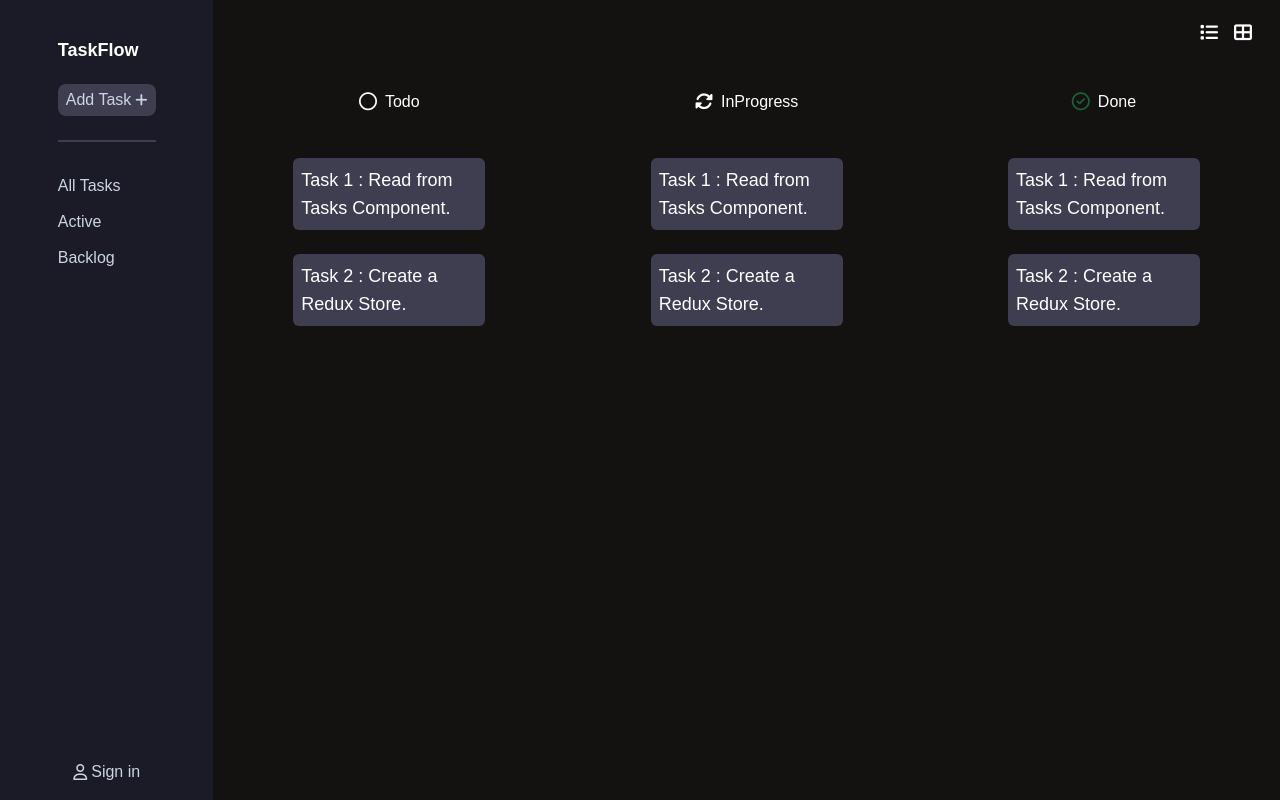
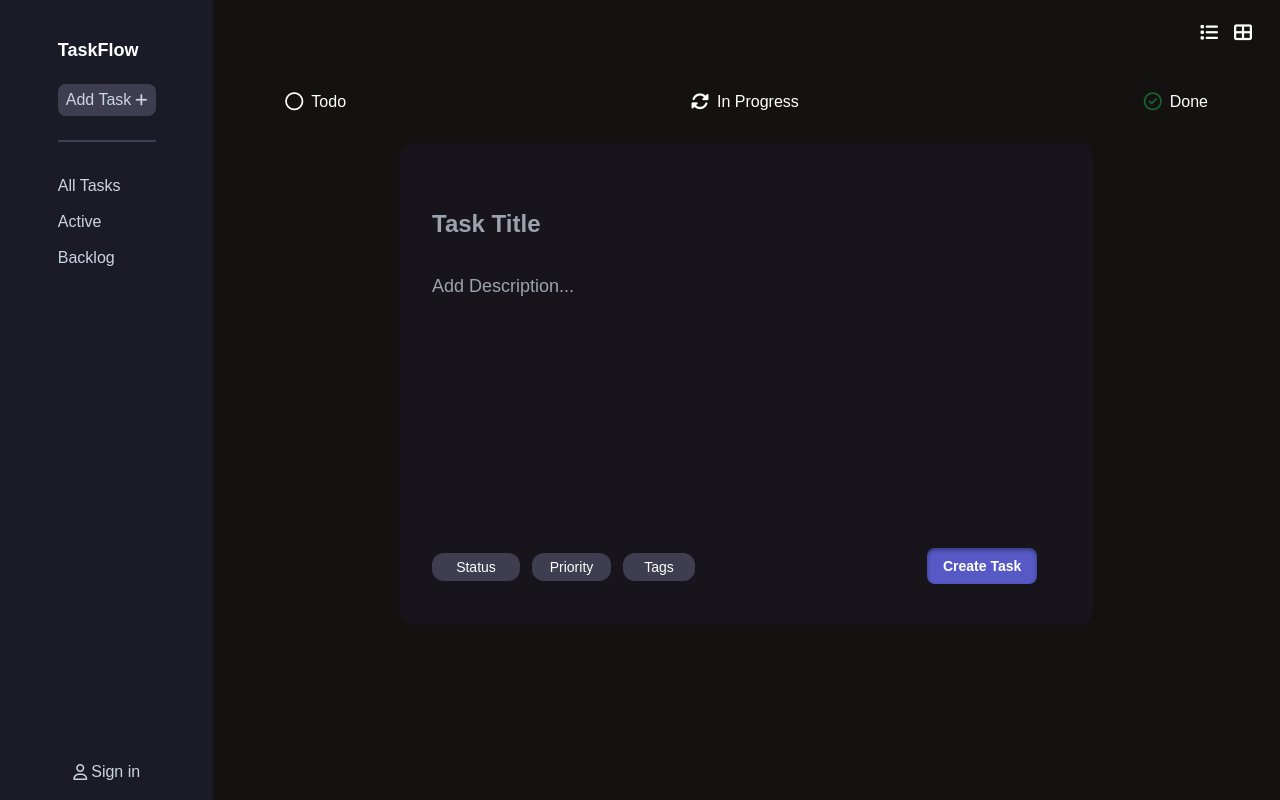
Before and after one commit to Makaan-Mates/TaskFlow, a React (Create React App) app: page / in a window 1280 px wide. Both pictures are taken after a click on the button "Add Task". Built offline with nearby package versions, Linux system fonts and the light colour scheme.

Commit message:
TaskFlow logicflow code written

```diff
--- a/package.json
+++ b/package.json
@@ -3,11 +3,13 @@
   "version": "0.1.0",
   "private": true,
   "dependencies": {
+    "@reduxjs/toolkit": "^1.9.5",
     "@testing-library/jest-dom": "^5.17.0",
     "@testing-library/react": "^13.4.0",
     "@testing-library/user-event": "^13.5.0",
     "react": "^18.2.0",
     "react-dom": "^18.2.0",
+    "react-redux": "^8.1.2",
     "react-scripts": "^5.0.1",
     "web-vitals": "^2.1.4"
   },
--- /dev/null
+++ b/src/app/store.js
@@ -0,0 +1,10 @@
+import { configureStore } from '@reduxjs/toolkit'
+import taskReducer from '../features/tasks/taskSlice'
+import addItemCardReducer from '../features/addItemCard/addItemCardSlice'
+
+export const store = configureStore({
+  reducer: {
+    task: taskReducer,
+    addItemCard: addItemCardReducer
+  },
+})
--- a/src/components/AsideBar.js
+++ b/src/components/AsideBar.js
@@ -1,11 +1,19 @@
+import { useDispatch } from "react-redux";
+import { addItemCard } from "../features/addItemCard/addItemCardSlice";
 const AsideBar = () => {
+  const dispatch = useDispatch();
   return (
-    <nav className=" w-2/12 h-screen flex flex-col justify-between items-center bg-[#1B1B27] text-slate-300  ">
+    <nav className=" w-2/12  h-[100vh] flex flex-col justify-between items-center bg-[#1B1B27] text-slate-300  ">
       <div className="m-2 p-6  flex flex-col ">
         <span className="text-lg my-1 font-semibold cursor-pointer text-white">
           TaskFlow
         </span>
-        <button className="bg-[#3F3E51] px-2 py-1 my-4 rounded-lg cursor-pointer transition ease-in-out delay-50 hover:scale-105 hover:text-slate-50">
+        <button
+          onClick={() => {
+           dispatch(addItemCard(true))
+          }}
+          className="bg-[#3F3E51] px-2 py-1 my-4 rounded-lg cursor-pointer transition ease-in-out delay-50 hover:scale-105 hover:text-slate-50"
+        >
           Add Task
           <i className="fa-solid fa-plus text-sm ml-1"></i>
         </button>
@@ -22,7 +30,7 @@ const AsideBar = () => {
         <button>Sign in</button>
       </div>
     </nav>
-  )
-}
+  );
+};
 
-export default AsideBar
+export default AsideBar;
--- a/src/components/Body.js
+++ b/src/components/Body.js
@@ -1,14 +1,123 @@
-import Done from './Done'
-import InProgress from './InProgress'
-import Todo from './Todo'
+import Done from "./Done";
+import InProgress from "./InProgress";
+import Todo from "./Todo";
+import { useState, useRef, useEffect } from "react";
+import { useDispatch, useSelector } from "react-redux";
+import { addTask } from "../features/tasks/taskSlice";
+import { addItemCard } from "../features/addItemCard/addItemCardSlice";
 
 const Body = () => {
+  const dispatch = useDispatch();
+  const showAddItemCard = useSelector((state) => state.addItemCard.flag);
+
+  const [taskTitle, setTaskTitle] = useState("");
+  const [taskDescription, setTaskDescription] = useState("");
+  const [status, setStatus] = useState("");
+  const containerRef = useRef();
+
+  console.log(status)
+
+  const handleClickOutside = (event) => {
+    if (containerRef.current && !containerRef.current.contains(event.target)) {
+      dispatch(addItemCard(false));
+    }
+  };
+
+  useEffect(() => {
+    if (showAddItemCard) {
+      document.addEventListener("mousedown", handleClickOutside);
+    }
+    return () => {
+      document.removeEventListener("mousedown", handleClickOutside);
+    };
+  });
+
+  const taskItems = {
+    title: taskTitle,
+    description: taskDescription,
+    todo: false,
+    inProgress: true,
+    done: false,
+  };
+
   return (
     <>
-      <div className="w-10/12 h-screen flex flex-col items-center  text-lg bg-[#141111] text-white">
+      <div className=" relative w-10/12 flex flex-col items-center  text-lg bg-[#141111] text-white">
+        {showAddItemCard ? (
+          <div
+            ref={containerRef}
+            className="absolute justify-between flex flex-col backdrop-filter rounded-xl bg-[#1B1B27]/50 backdrop-blur-xl top-[18%] w-[65%] h-[60%]"
+          >
+            <div>
+              <input
+                value={taskTitle}
+                onChange={(e) => setTaskTitle(e.target.value)}
+                className="bg-transparent my-8 mx-8 mt-16 text-2xl font-bold focus:outline-none"
+                placeholder="Task Title"
+              ></input>
+              <textarea
+                value={taskDescription}
+                onChange={(e) => setTaskDescription(e.target.value)}
+                className="w-[90%] ml-8 bg-transparent focus:outline-none resize-none"
+                placeholder="Add Description..."
+              ></textarea>
+            </div>
+
+            <div className="flex  items-center justify-between mb-10 ml-8">
+              <div>
+
+                <select
+                  className="appearance-none text-center bg-[#3F3E51] px-2 py-1 text-sm rounded-xl focus:outline-none"
+                  name="Status"
+                  value={status}
+                  onChange={(e)=>{setStatus(e.target.value)}}
+                >
+                  <option value="placeholder">Status</option>
+                  <option value="todo">Todo</option>
+                  <option value="inProgress">In Progress</option>
+                  <option value="done">Done</option>
+                </select>
+                <select
+                  className="appearance-none text-center bg-[#3F3E51] mx-3 px-2 py-1 text-sm rounded-xl focus:outline-none"
+                  name="Status"
+                >
+                  <option value="placeholder">Priority</option>
+                  <option value="0">High</option>
+                  <option value="1">Low</option>
+                  <option value="2">Medium</option>
+                  <option value="3">Ultra High</option>
+                </select>
+                <select
+                  className="appearance-none text-center bg-[#3F3E51] px-2 py-1 text-sm rounded-xl focus:outline-none"
+                  name="Status"
+                >
+                  <option value="placeholder">Tags</option>
+                  <option value="0">Work</option>
+                  <option value="1">Personal</option>
+                  <option value="2">Code</option>
+                  <option value="3">Design</option>
+                </select>
+              </div>
+              <div className="items-center">
+                <button
+                  onClick={() => {
+                    dispatch(addTask(taskItems));
+                    dispatch(addItemCard(false));
+                    setTaskTitle("");
+                    setTaskDescription("");
+                  }}
+                  className="bg-[#575AC6] shadow-inner shadow-[#000000]/40 text-sm font-bold mx-4 mr-14 px-4 py-2  rounded-lg"
+                >
+                  Create Task
+                </button>
+              </div>
+            </div>
+          </div>
+        ) : null}
+
         <div className="mt-4 mr-2 px-4 py-2 w-[100%] flex justify-end ">
           <i className="fas fa-list mx-2 cursor-pointer"></i>
-          <i className="fas fa-th-large mx-2 cursor-pointer"></i>{' '}
+          <i className="fas fa-th-large mx-2 cursor-pointer"></i>{" "}
         </div>
         <div className="flex w-[100%] my-4 p-4 justify-between">
           <div className="mx-12 ">
@@ -23,7 +132,7 @@ const Body = () => {
         </div>
       </div>
     </>
-  )
-}
+  );
+};
 
-export default Body
+export default Body;
--- a/src/components/Done.js
+++ b/src/components/Done.js
@@ -1,13 +1,17 @@
 import Tasks from './Tasks'
+import { useSelector } from 'react-redux/es/hooks/useSelector'
 
 const Done = () => {
+  const tasks = useSelector((state)=>state.task.tasks)
+
+  const done = tasks.filter((item)=>(item.done===true))
   return (
     <div className="m-2 flex flex-col justify-center items-center">
       <span className="flex items-center">
         <i className="far fa-check-circle mr-2 text-green-800 "></i>
         <h2 className="text-base ">Done</h2>
       </span>
-      <Tasks />
+      <Tasks data={done} />
     </div>
   )
 }
--- a/src/components/InProgress.js
+++ b/src/components/InProgress.js
@@ -1,13 +1,17 @@
 import Tasks from './Tasks'
+import { useSelector } from 'react-redux/es/hooks/useSelector'
 
 const InProgress = () => {
+  const tasks = useSelector((state)=>state.task.tasks)
+
+  const inProgress = tasks.filter((item)=>(item.inProgress===true))
   return (
     <div className="m-2 flex flex-col justify-center items-center">
       <span className="flex items-center">
         <i className="fas fa-sync-alt mr-2 hover:animate-spin-slow"></i>
-        <h2 className="text-base ">InProgress</h2>
+        <h2 className="text-base ">In Progress</h2>
       </span>
-      <Tasks />
+      <Tasks data={inProgress} />
     </div>
   )
 }
--- a/src/components/Tasks.js
+++ b/src/components/Tasks.js
@@ -1,14 +1,15 @@
-const Tasks = () => {
+const Tasks = ({ data }) => {
   return (
     <div className="my-6 p-2 flex flex-col  justify-center items-center">
-      <div className="my-3 p-2 w-48 bg-[#3F3E51] rounded-md ">
-        Task 1 : Read from Tasks Component.
-      </div>
-      <div className="my-3 p-2  w-48 bg-[#3F3E51]  rounded-md">
-        Task 2 : Create a Redux Store.
-      </div>
+      {/* Give key in the map  */}
+      {data.map((task) => (
+        <div className="my-3 flex flex-col px-4 py-4 w-48 bg-[#3F3E51] rounded-md ">
+          <span className="font-bold">{task.title}</span>
+          <span className="text-slate-300 text-sm">{task.description}</span>
+        </div>
+      ))}
     </div>
-  )
-}
+  );
+};
 
-export default Tasks
+export default Tasks;
--- a/src/components/Todo.js
+++ b/src/components/Todo.js
@@ -1,17 +1,20 @@
-// import Tasks from './Tasks'
-
-import Tasks from './Tasks'
+import Tasks from "./Tasks";
+import { useSelector } from "react-redux/es/hooks/useSelector";
 
 const Todo = () => {
+  const tasks = useSelector((state) => state.task.tasks);
+
+  const todos = tasks.filter((item)=>(item.todo===true))
+
   return (
     <div className="m-2 flex flex-col justify-center items-center">
       <span className="  flex  items-center">
         <i className="far fa-circle mr-2 "></i>
         <h2 className="text-base ">Todo</h2>
       </span>
-      <Tasks />
+      <Tasks data={todos} />
     </div>
-  )
-}
+  );
+};
 
-export default Todo
+export default Todo;
--- /dev/null
+++ b/src/features/addItemCard/addItemCardSlice.js
@@ -0,0 +1,22 @@
+import { createSlice } from "@reduxjs/toolkit";
+
+
+
+export const addItemCardSlice = createSlice({
+  name: "addItemCard",
+  initialState: {
+    flag:false
+  },
+  reducers: {
+    addItemCard: (state, action) => {
+      state.flag = action.payload
+    },
+  },
+
+});
+
+
+
+
+export const {addItemCard} = addItemCardSlice.actions;
+export default addItemCardSlice.reducer;
--- /dev/null
+++ b/src/features/tasks/taskSlice.js
@@ -0,0 +1,24 @@
+import { createSlice } from "@reduxjs/toolkit";
+
+const localStorageData = localStorage.getItem("taskItems");
+const items = localStorageData && localStorageData !== "undefined" ? JSON.parse(localStorageData) : [];
+
+export const taskSlice = createSlice({
+  name: "task",
+  initialState: {
+    tasks: items
+  },
+  reducers: {
+    addTask: (state, action) => {
+      state.tasks.push( action.payload);
+      localStorage.setItem("taskItems", JSON.stringify(state.tasks.map(item=>item)))
+    },
+  },
+
+});
+
+
+
+
+export const {addTask} = taskSlice.actions;
+export default taskSlice.reducer;
--- a/src/index.js
+++ b/src/index.js
@@ -1,14 +1,19 @@
-import React from 'react';
-import ReactDOM from 'react-dom/client';
-import './index.css';
-import App from './App';
-import reportWebVitals from './reportWebVitals';
+import React from "react";
+import ReactDOM from "react-dom/client";
+import "./index.css";
+import App from "./App";
+import reportWebVitals from "./reportWebVitals";
+import { store } from "./app/store";
+import {Provider} from "react-redux";
 
-const root = ReactDOM.createRoot(document.getElementById('root'));
+const root = ReactDOM.createRoot(document.getElementById("root"));
 root.render(
-  <React.StrictMode>
-    <App />
-  </React.StrictMode>
+    <Provider store={store} >
+    <React.StrictMode>
+      <App/>
+    </React.StrictMode>
+    </Provider>
+
 );
 
 // If you want to start measuring performance in your app, pass a function
```
Also changed, not shown: 1 other file (tests, documents, lock files or other folders).
